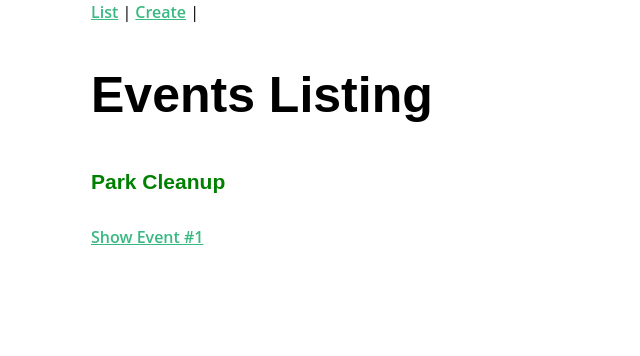
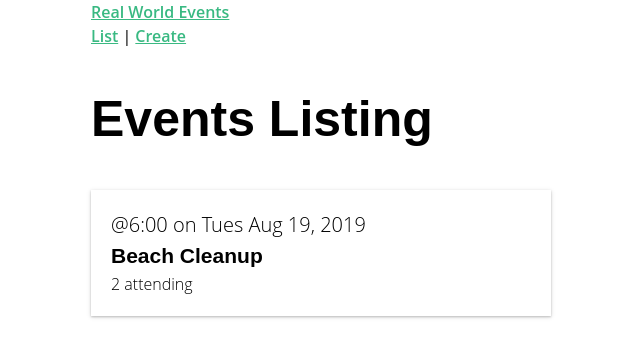
Before and after one commit to iulian880/real-world-vue, a Vue app: page /#/ in a window 1280 px wide. Shown: the top 356 px of the page, without its empty margins (319-959 px from the left). Built offline with nearby package versions, Linux system fonts and the light colour scheme.

Commit message:
add global app-level styles

```diff
--- a/src/App.vue
+++ b/src/App.vue
@@ -1,12 +1,18 @@
 <template>
   <div id="app">
-    <div id="nav">
-      <router-link :to="{ name: 'event-list' }">List</router-link> |
-      <router-link :to="{ name: 'event-create' }">Create</router-link> |
-    </div>
+    <NavBar />
     <router-view />
   </div>
 </template>
+
+<script>
+import NavBar from '@/components/NavBar.vue'
+export default {
+  components: {
+    NavBar
+  }
+}
+</script>
 
 <style>
 html {
--- a/src/components/EventCard.vue
+++ b/src/components/EventCard.vue
@@ -1,21 +1,58 @@
 <template>
-  <div>
-    <h4>{{ title }}</h4>
-  </div>
+  <router-link
+    class="event-link"
+    :to="{ name: 'event-show', params: { id: '1' } }"
+  >
+    <div class="event-card -shadow">
+      <span class="eyebrow">@{{ event.time }} on {{ event.date }}</span>
+      <h4 class="title">{{ event.title }}</h4>
+      <span> {{ event.attendees.length }} attending </span>
+    </div>
+  </router-link>
 </template>
 
 <script>
 export default {
   data() {
     return {
-      title: 'Park Cleanup'
+      event: {
+        id: 1,
+        title: 'Beach Cleanup',
+        date: 'Tues Aug 19, 2019',
+        time: '6:00',
+        attendees: [
+          {
+            id: 'abc123',
+            name: 'Adam Jahr'
+          },
+          {
+            id: 'def456',
+            name: 'Gregg Pollack'
+          }
+        ]
+      }
     }
   }
 }
 </script>
+<style scoped>
+.event-card {
+  padding: 20px;
+  margin-bottom: 24px;
+  transition: all 0.2s linear;
+  cursor: pointer;
+}
+.event-card:hover {
+  transform: scale(1.01);
+  box-shadow: 0 3px 12px 0 rgba(0, 0, 0, 0.2), 0 1px 15px 0 rgba(0, 0, 0, 0.19);
+}
+.event-card > .title {
+  margin: 0;
+}
 
-<style lang="scss" scoped>
-h4 {
-  color: green;
+.event-link {
+  color: black;
+  text-decoration: none;
+  font-weight: 100;
 }
 </style>
--- /dev/null
+++ b/src/components/NavBar.vue
@@ -0,0 +1,40 @@
+<template>
+  <div id="nav">
+    <router-link to="/" class="brand">Real World Events</router-link>
+
+    <nav>
+      <router-link :to="{ name: 'event-list' }">List</router-link> |
+      <router-link :to="{ name: 'event-create' }">Create</router-link>
+    </nav>
+  </div>
+</template>
+
+<script>
+export default {}
+</script>
+
+<style scoped>
+.nav {
+  display: flex;
+  justify-content: space-between;
+  align-items: center;
+  height: 60px;
+}
+.nav > .brand {
+  font-family: 'Montserrat', sans-serif;
+  font-weight: 700;
+  font-size: 1.5em;
+  color: #39b982;
+  text-decoration: none;
+}
+.nav .nav-item {
+  box-sizing: border-box;
+  margin: 0 5px;
+  color: rgba(0, 0, 0, 0.5);
+  text-decoration: none;
+}
+.nav .nav-item.router-link-exact-active {
+  color: #39b982;
+  border-bottom: solid 2px #39b982;
+}
+</style>
--- a/src/views/EventList.vue
+++ b/src/views/EventList.vue
@@ -2,9 +2,6 @@
   <div>
     <h1>Events Listing</h1>
     <EventCard />
-    <router-link :to="{ name: 'event-show', params: { id: '1' } }"
-      >Show Event #1</router-link
-    >
   </div>
 </template>
 
```
